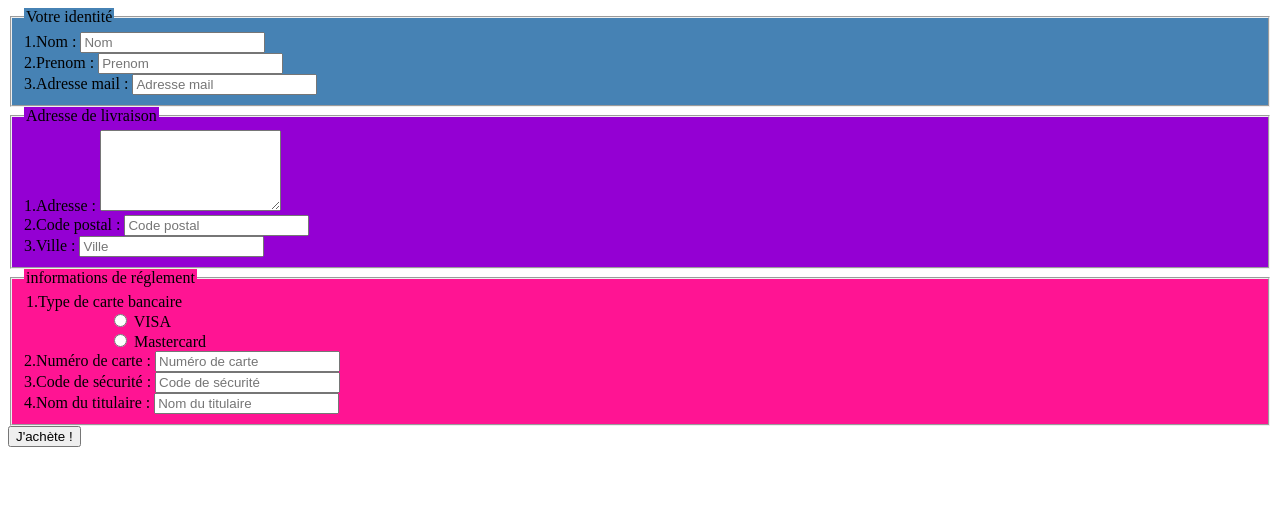
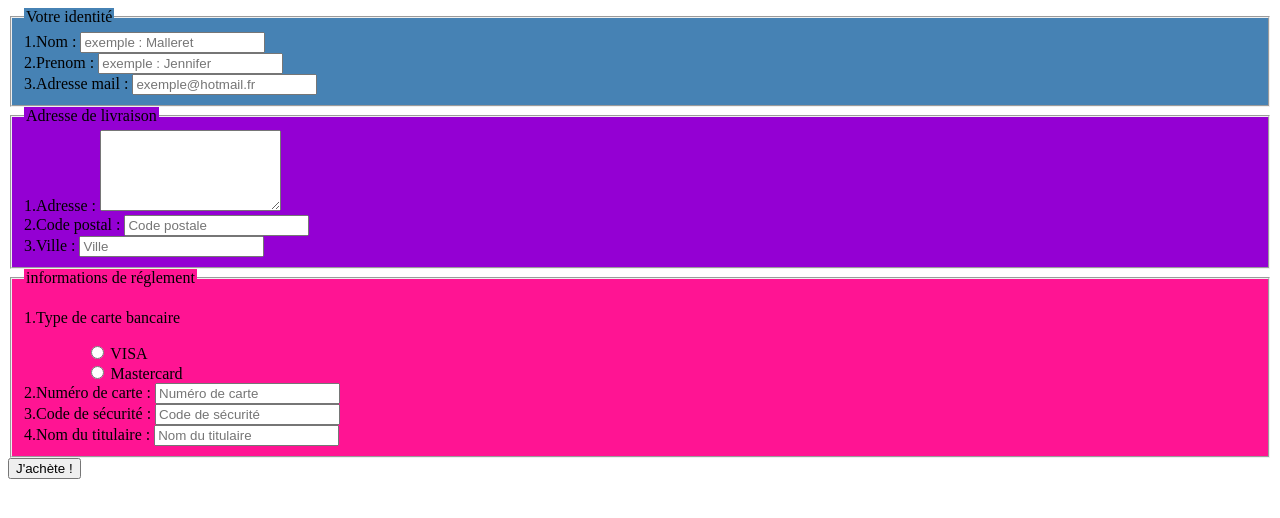
Before and after one commit to jenny80170/partie1_exercice7html, a plain HTML site: page index.html in a window 1280 px wide. Drawn offline with Linux system fonts and the light colour scheme.

Commit message:
modification du formulaire

```diff
--- a/assets/css/style.css
+++ b/assets/css/style.css
@@ -1,12 +1,15 @@
-#backgroundcolorSteelBlue {
+.backgroundcolorSteelBlue {
   background-color: SteelBlue;
 }
-#backgroundcolorDarkViolet {
+.backgroundcolorDarkViolet {
   background-color: DarkViolet;
 }
-#backgroundcolorDeepPink {
+.backgroundcolorDeepPink {
   background-color: DeepPink;
 }
 #CB {
   margin-left: 90px;
 }
+.listCard {
+  padding-left: 5%;
+}
--- a/index.html
+++ b/index.html
@@ -3,57 +3,57 @@
 <head>
   <meta charset="utf-8">
   <link rel="stylesheet" href="assets/css/style.css">
-  <title></title>
+  <title>Exercice 7</title>
 </head>
 <body>
   <form>
-    <fieldset id="backgroundcolorSteelBlue">
-      <legend id="backgroundcolorSteelBlue">
-        Votre identité
-      </legend>
-          <label for="Nom">1.Nom :</label>
-          <input type="text" name="Nom" id="Nom" value="" placeholder="Nom" required>
+    <fieldset class="backgroundcolorSteelBlue">
+      <legend class="backgroundcolorSteelBlue">Votre identité</legend>
+      <label for="lastName">1.Nom :</label>
+      <input type="text" name="lastName" id="lastName" placeholder="exemple : Malleret" required />
       <br>
-          <label for="Prenom">2.Prenom :</label>
-          <input type="text" name="Prenom" id="Prenom" value="" placeholder="Prenom" required>
+      <label for="firstName">2.Prenom :</label>
+      <input type="text" name="firstName" id="firstName" placeholder="exemple : Jennifer" required />
       <br>
       <label for="mail">3.Adresse mail :</label>
-          <input type="email" name="mail" id="mail" value="" placeholder="Adresse mail" required>
+      <input type="email" name="mail" id="mail" value="" placeholder="exemple@hotmail.fr" required />
     </fieldset>
-    <fieldset id="backgroundcolorDarkViolet">
-      <legend id="backgroundcolorDarkViolet">
+    <fieldset class="backgroundcolorDarkViolet">
+      <legend class="backgroundcolorDarkViolet">
         Adresse de livraison
       </legend>
-          <label for="Adresse">1.Adresse :</label>
-          <textarea id=Adresse name=Adresse rows=5 required></textarea>
+      <label for="address">1.Adresse :</label>
+      <textarea id="address" name="address" rows=5 required></textarea>
       <br>
-          <label for="Code postal">2.Code postal :</label>
-          <input type="text" name="Code postal" id="Code postal" value="" placeholder="Code postal" required>
+      <label for="zipCode">2.Code postal :</label>
+      <input type="text" name="zipCode" id="zipCode" placeholder="Code postale" required />
       <br>
       <label for="Ville">3.Ville :</label>
-          <input type="text" name="Ville" id="Ville" value="" placeholder="Ville" required>
+      <input type="text" name="Ville" id="Ville" placeholder="Ville" required />
     </fieldset>
-    <fieldset id="backgroundcolorDeepPink">
-      <legend id="backgroundcolorDeepPink">
+    <fieldset class="backgroundcolorDeepPink">
+      <legend class="backgroundcolorDeepPink">
         informations de réglement
       </legend>
-          <legend>
-            1.Type de carte bancaire
-          </legend>
-        <input name="CB" id="CB" type="radio" value="visa" required>
-        <label for="CB" class="radioCenter">VISA</label>
-        <br>
-        <input type="radio" name="CB" id="CB" value="mastercard" required>
-        <label for="CB" class="radioCenter">Mastercard</label>
-        <br>
-          <label for="numéro_de_carte">2.Numéro de carte :</label>
-          <input type="text" name="numéro_de_carte" id="numéro_de_carte" value="" placeholder="Numéro de carte" required>
-          <br>
-          <label for="code_de_sécurité">3.Code de sécurité :</label>
-          <input type="text" name="code_de_sécurité" id="code_de_sécurité" value="" placeholder="Code de sécurité" required>
-          <br>
-          <label for="titulaire">4.Nom du titulaire :</label>
-          <input type="text" name="titulaire" id="titulaire" value="" placeholder="Nom du titulaire" required>
+      <p>1.Type de carte bancaire</p>
+      <div class="listCard">
+        <input name="CB" id="cardVisa" type="radio" value="visa" required />
+        <label for="cardVisa" class="radioCenter">VISA</label>
+      </div>
+      <div class="listCard">
+        <input type="radio" name="CB" id="cardMastercard" value="mastercard" required />
+        <label for="cardMastercard" class="radioCenter">Mastercard</label>
+      </div>
+      <label for="cardNumber">2.Numéro de carte :</label>
+      <input type="text" name="cardNumber" id="cardNumber" placeholder="Numéro de carte" required />
+      <div>
+        <label for="security">3.Code de sécurité :</label>
+        <input type="text" name="security" id="security" placeholder="Code de sécurité" required />
+      </div>
+      <div>
+        <label for="owner">4.Nom du titulaire :</label>
+        <input type="text" name="owner" id="owner" placeholder="Nom du titulaire" required />
+      </div>
     </fieldset>
     <button type="submit" name="button">J'achète !</button>
   </form>
```
Lines whose indentation alone changed are shown as unchanged.
